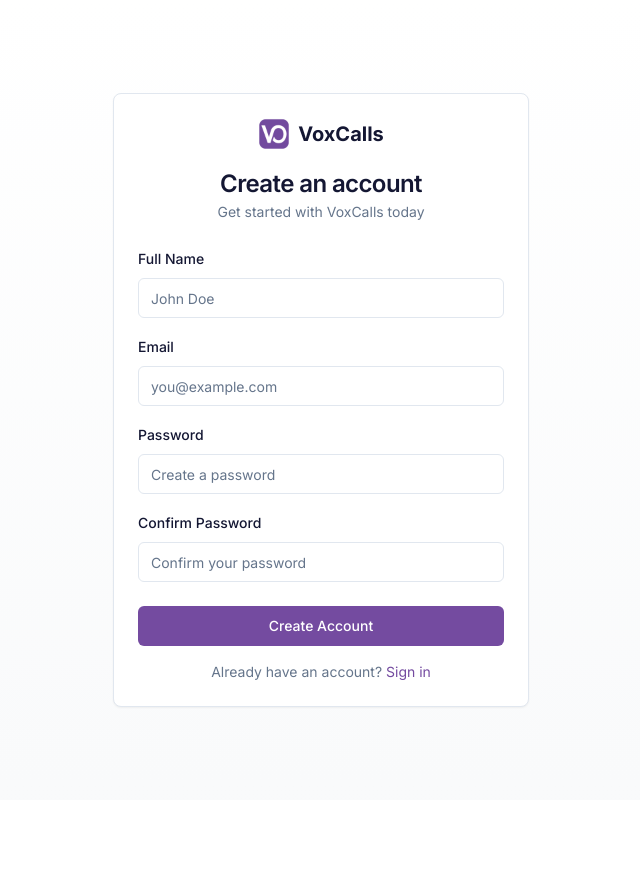
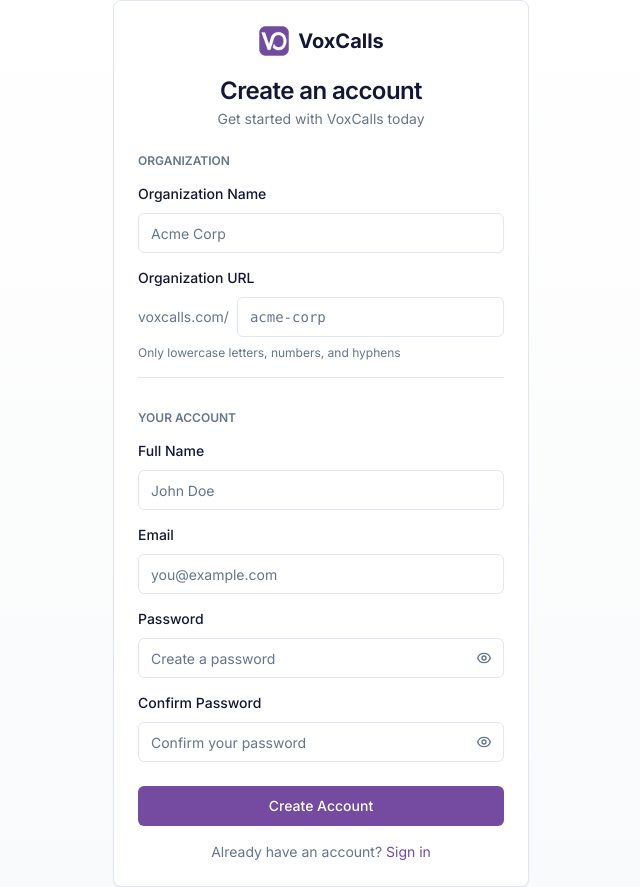
Before and after one commit to engerlina/voxcalls-retell, a Next.js app in the folder frontend/: page /register in a window 1280 px wide. Shown: the whole page, without its empty margins (319-959 px from the left). Before the commit the page ends 800 px from the top, so only its background shows below. Built offline with nearby package versions, Linux system fonts and the light colour scheme; no server answers.

Commit message:
Add show/hide password toggle to login and register pages
- Added eye icon toggle button to password fields
- Default state is hidden (password masked)
- Register page has toggle for both password and confirm password fields

Co-Authored-By: Claude Opus 4.5 <noreply@anthropic.com>

```diff
--- a/frontend/src/app/(auth)/login/page.tsx
+++ b/frontend/src/app/(auth)/login/page.tsx
@@ -21,6 +21,7 @@ export default function LoginPage() {
   const { login } = useAuthStore();
   const [email, setEmail] = useState("");
   const [password, setPassword] = useState("");
+  const [showPassword, setShowPassword] = useState(false);
   const [error, setError] = useState("");
   const [isLoading, setIsLoading] = useState(false);
 
@@ -79,14 +80,28 @@ export default function LoginPage() {
             <label htmlFor="password" className="text-sm font-medium">
               Password
             </label>
+            <div className="relative">
               <Input
                 id="password"
-              type="password"
+                type={showPassword ? "text" : "password"}
                 placeholder="Enter your password"
                 value={password}
                 onChange={(e) => setPassword(e.target.value)}
                 required
+                className="pr-10"
               />
+              <button
+                type="button"
+                onClick={() => setShowPassword(!showPassword)}
+                className="absolute right-3 top-1/2 -translate-y-1/2 text-muted-foreground hover:text-foreground"
+              >
+                {showPassword ? (
+                  <EyeOffIcon className="h-4 w-4" />
+                ) : (
+                  <EyeIcon className="h-4 w-4" />
+                )}
+              </button>
+            </div>
           </div>
         </CardContent>
         <CardFooter className="flex flex-col gap-4">
@@ -104,3 +119,20 @@ export default function LoginPage() {
     </Card>
   );
 }
+
+function EyeIcon({ className }: { className?: string }) {
+  return (
+    <svg className={className} fill="none" viewBox="0 0 24 24" stroke="currentColor">
+      <path strokeLinecap="round" strokeLinejoin="round" strokeWidth={2} d="M15 12a3 3 0 11-6 0 3 3 0 016 0z" />
+      <path strokeLinecap="round" strokeLinejoin="round" strokeWidth={2} d="M2.458 12C3.732 7.943 7.523 5 12 5c4.478 0 8.268 2.943 9.542 7-1.274 4.057-5.064 7-9.542 7-4.477 0-8.268-2.943-9.542-7z" />
+    </svg>
+  );
+}
+
+function EyeOffIcon({ className }: { className?: string }) {
+  return (
+    <svg className={className} fill="none" viewBox="0 0 24 24" stroke="currentColor">
+      <path strokeLinecap="round" strokeLinejoin="round" strokeWidth={2} d="M13.875 18.825A10.05 10.05 0 0112 19c-4.478 0-8.268-2.943-9.543-7a9.97 9.97 0 011.563-3.029m5.858.908a3 3 0 114.243 4.243M9.878 9.878l4.242 4.242M9.88 9.88l-3.29-3.29m7.532 7.532l3.29 3.29M3 3l3.59 3.59m0 0A9.953 9.953 0 0112 5c4.478 0 8.268 2.943 9.543 7a10.025 10.025 0 01-4.132 5.411m0 0L21 21" />
+    </svg>
+  );
+}
--- a/frontend/src/app/(auth)/register/page.tsx
+++ b/frontend/src/app/(auth)/register/page.tsx
@@ -22,8 +22,24 @@ export default function RegisterPage() {
   const [email, setEmail] = useState("");
   const [password, setPassword] = useState("");
   const [confirmPassword, setConfirmPassword] = useState("");
+  const [showPassword, setShowPassword] = useState(false);
+  const [showConfirmPassword, setShowConfirmPassword] = useState(false);
+  const [organizationName, setOrganizationName] = useState("");
+  const [organizationSlug, setOrganizationSlug] = useState("");
   const [error, setError] = useState("");
   const [isLoading, setIsLoading] = useState(false);
+
+  const generateSlug = (name: string) => {
+    return name.toLowerCase().replace(/[^a-z0-9]+/g, "-").replace(/^-|-$/g, "");
+  };
+
+  const handleOrgNameChange = (name: string) => {
+    setOrganizationName(name);
+    // Auto-generate slug if it matches the previous auto-generated value
+    if (organizationSlug === generateSlug(organizationName) || organizationSlug === "") {
+      setOrganizationSlug(generateSlug(name));
+    }
+  };
 
   const handleSubmit = async (e: React.FormEvent) => {
     e.preventDefault();
@@ -34,13 +50,28 @@ export default function RegisterPage() {
       return;
     }
 
+    if (!organizationSlug.match(/^[a-z0-9-]+$/)) {
+      setError("Organization slug can only contain lowercase letters, numbers, and hyphens");
+      return;
+    }
+
     setIsLoading(true);
 
     try {
-      await api.register({ email, password, full_name: fullName });
-      router.push("/login?registered=true");
-    } catch {
-      setError("Registration failed. Please try again.");
+      const response = await api.register({
+        email,
+        password,
+        name: fullName,
+        tenant_name: organizationName,
+        tenant_slug: organizationSlug,
+      });
+      // Auto-login after registration
+      api.setToken(response.access_token);
+      api.setRefreshToken(response.refresh_token);
+      router.push("/dashboard");
+    } catch (err: unknown) {
+      const error = err as { response?: { data?: { detail?: string } } };
+      setError(error.response?.data?.detail || "Registration failed. Please try again.");
     } finally {
       setIsLoading(false);
     }
@@ -69,6 +100,55 @@ export default function RegisterPage() {
               {error}
             </div>
           )}
+
+          {/* Organization Section */}
+          <div className="space-y-3">
+            <p className="text-xs font-semibold uppercase text-muted-foreground">
+              Organization
+            </p>
+            <div className="space-y-2">
+              <label htmlFor="organizationName" className="text-sm font-medium">
+                Organization Name
+              </label>
+              <Input
+                id="organizationName"
+                type="text"
+                placeholder="Acme Corp"
+                value={organizationName}
+                onChange={(e) => handleOrgNameChange(e.target.value)}
+                required
+              />
+            </div>
+            <div className="space-y-2">
+              <label htmlFor="organizationSlug" className="text-sm font-medium">
+                Organization URL
+              </label>
+              <div className="flex items-center gap-2">
+                <span className="text-sm text-muted-foreground">voxcalls.com/</span>
+                <Input
+                  id="organizationSlug"
+                  type="text"
+                  placeholder="acme-corp"
+                  value={organizationSlug}
+                  onChange={(e) => setOrganizationSlug(e.target.value.toLowerCase())}
+                  pattern="[a-z0-9-]+"
+                  className="font-mono"
+                  required
+                />
+              </div>
+              <p className="text-xs text-muted-foreground">
+                Only lowercase letters, numbers, and hyphens
+              </p>
+            </div>
+          </div>
+
+          <div className="border-t pt-4" />
+
+          {/* User Section */}
+          <div className="space-y-3">
+            <p className="text-xs font-semibold uppercase text-muted-foreground">
+              Your Account
+            </p>
             <div className="space-y-2">
               <label htmlFor="fullName" className="text-sm font-medium">
                 Full Name
@@ -99,28 +179,57 @@ export default function RegisterPage() {
               <label htmlFor="password" className="text-sm font-medium">
                 Password
               </label>
+              <div className="relative">
                 <Input
                   id="password"
-              type="password"
+                  type={showPassword ? "text" : "password"}
                   placeholder="Create a password"
                   value={password}
                   onChange={(e) => setPassword(e.target.value)}
                   required
                   minLength={8}
+                  className="pr-10"
                 />
+                <button
+                  type="button"
+                  onClick={() => setShowPassword(!showPassword)}
+                  className="absolute right-3 top-1/2 -translate-y-1/2 text-muted-foreground hover:text-foreground"
+                >
+                  {showPassword ? (
+                    <EyeOffIcon className="h-4 w-4" />
+                  ) : (
+                    <EyeIcon className="h-4 w-4" />
+                  )}
+                </button>
+              </div>
             </div>
             <div className="space-y-2">
               <label htmlFor="confirmPassword" className="text-sm font-medium">
                 Confirm Password
               </label>
+              <div className="relative">
                 <Input
                   id="confirmPassword"
-              type="password"
+                  type={showConfirmPassword ? "text" : "password"}
                   placeholder="Confirm your password"
                   value={confirmPassword}
                   onChange={(e) => setConfirmPassword(e.target.value)}
                   required
+                  className="pr-10"
                 />
+                <button
+                  type="button"
+                  onClick={() => setShowConfirmPassword(!showConfirmPassword)}
+                  className="absolute right-3 top-1/2 -translate-y-1/2 text-muted-foreground hover:text-foreground"
+                >
+                  {showConfirmPassword ? (
+                    <EyeOffIcon className="h-4 w-4" />
+                  ) : (
+                    <EyeIcon className="h-4 w-4" />
+                  )}
+                </button>
+              </div>
+            </div>
           </div>
         </CardContent>
         <CardFooter className="flex flex-col gap-4">
@@ -138,3 +247,20 @@ export default function RegisterPage() {
     </Card>
   );
 }
+
+function EyeIcon({ className }: { className?: string }) {
+  return (
+    <svg className={className} fill="none" viewBox="0 0 24 24" stroke="currentColor">
+      <path strokeLinecap="round" strokeLinejoin="round" strokeWidth={2} d="M15 12a3 3 0 11-6 0 3 3 0 016 0z" />
+      <path strokeLinecap="round" strokeLinejoin="round" strokeWidth={2} d="M2.458 12C3.732 7.943 7.523 5 12 5c4.478 0 8.268 2.943 9.542 7-1.274 4.057-5.064 7-9.542 7-4.477 0-8.268-2.943-9.542-7z" />
+    </svg>
+  );
+}
+
+function EyeOffIcon({ className }: { className?: string }) {
+  return (
+    <svg className={className} fill="none" viewBox="0 0 24 24" stroke="currentColor">
+      <path strokeLinecap="round" strokeLinejoin="round" strokeWidth={2} d="M13.875 18.825A10.05 10.05 0 0112 19c-4.478 0-8.268-2.943-9.543-7a9.97 9.97 0 011.563-3.029m5.858.908a3 3 0 114.243 4.243M9.878 9.878l4.242 4.242M9.88 9.88l-3.29-3.29m7.532 7.532l3.29 3.29M3 3l3.59 3.59m0 0A9.953 9.953 0 0112 5c4.478 0 8.268 2.943 9.543 7a10.025 10.025 0 01-4.132 5.411m0 0L21 21" />
+    </svg>
+  );
+}
```
Lines whose indentation alone changed are shown as unchanged.
